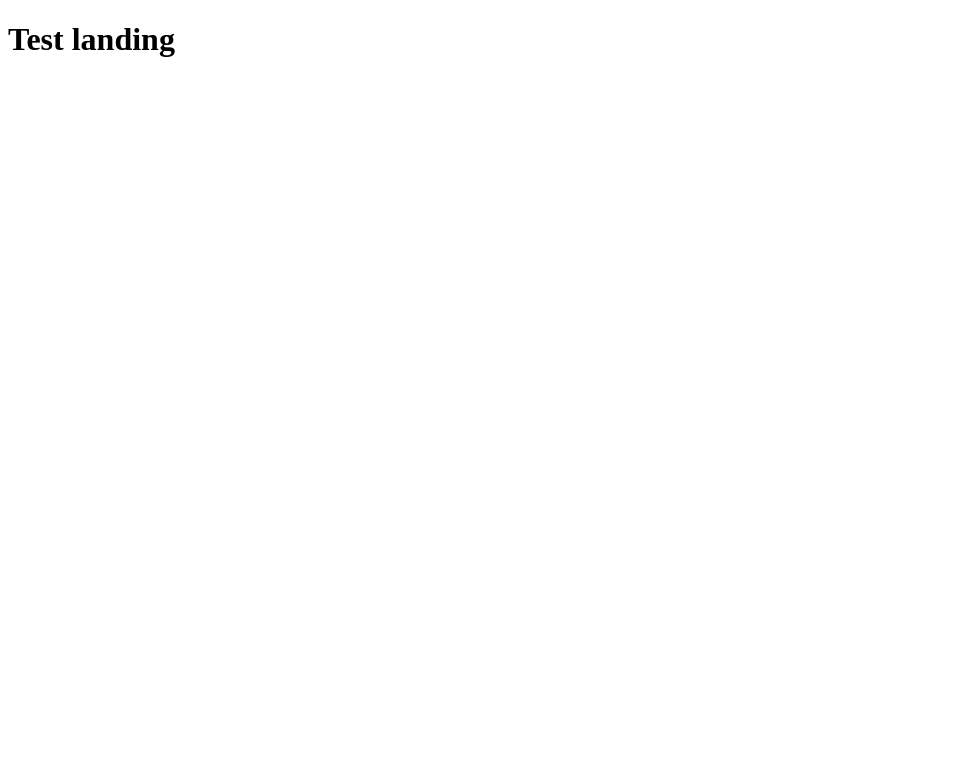
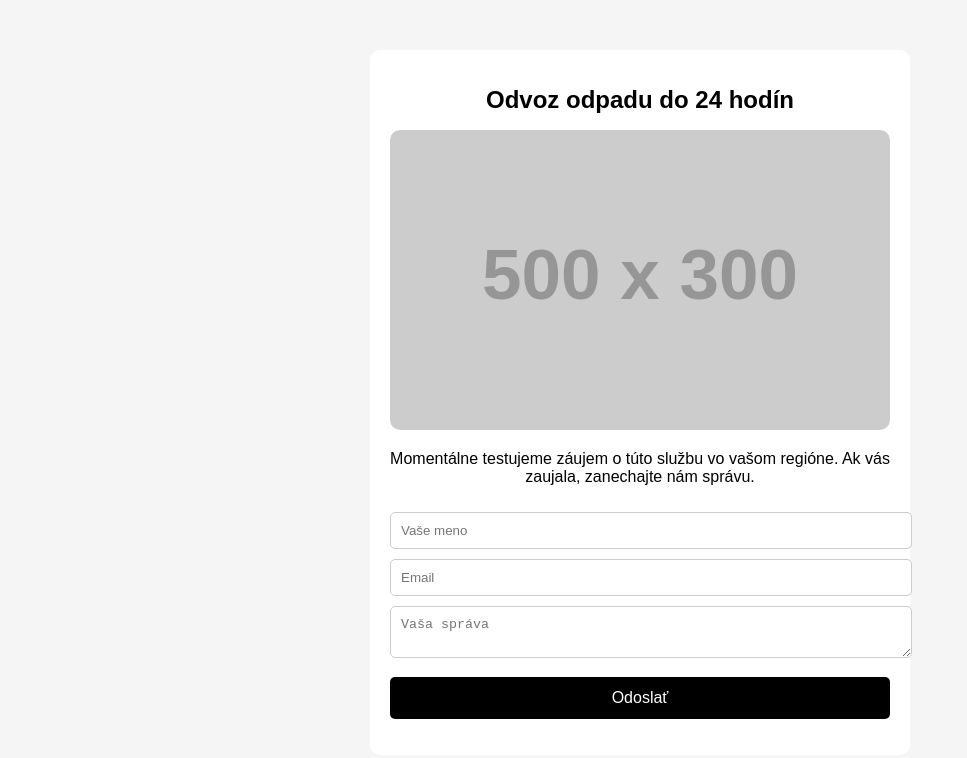
Before and after one commit to pavolsvancarek/Bleme, a plain HTML site: page index.html in a window 1280 px wide. Shown: the whole page, without its empty margins (0-967 px from the left). Drawn offline with Linux system fonts and the light colour scheme; placeholder pictures from the web are drawn by us.

Commit message:
Update index.html

```diff
--- a/index.html
+++ b/index.html
@@ -3,9 +3,111 @@
 <head>
   <meta charset="utf-8">
   <meta name="viewport" content="width=device-width, initial-scale=1">
-  <title>Test</title>
+  <title>Test produktu</title>
+
+  <style>
+    body {
+      font-family: Arial, sans-serif;
+      margin: 0;
+      padding: 0;
+      background: #f5f5f5;
+      text-align: center;
+    }
+    .container {
+      max-width: 500px;
+      margin: 50px auto;
+      background: white;
+      padding: 20px;
+      border-radius: 10px;
+    }
+    h1 {
+      font-size: 24px;
+    }
+    img {
+      width: 100%;
+      border-radius: 10px;
+    }
+    input, textarea {
+      width: 100%;
+      padding: 10px;
+      margin-top: 10px;
+      border-radius: 5px;
+      border: 1px solid #ccc;
+    }
+    button {
+      margin-top: 15px;
+      padding: 12px;
+      width: 100%;
+      background: black;
+      color: white;
+      border: none;
+      border-radius: 5px;
+      font-size: 16px;
+      cursor: pointer;
+    }
+  </style>
 </head>
+
 <body>
-  <h1>Test landing</h1>
+
+<div class="container">
+
+  <h1>Odvoz odpadu do 24 hodín</h1>
+
+  <img src="https://via.placeholder.com/500x300" alt="produkt">
+
+  <p>
+    Momentálne testujeme záujem o túto službu vo vašom regióne.
+    Ak vás zaujala, zanechajte nám správu.
+  </p>
+
+  <form id="form">
+  <input type="text" name="name" placeholder="Vaše meno">
+  <input type="email" name="email" placeholder="Email" required>
+  <textarea name="message" placeholder="Vaša správa"></textarea>
+
+  <input type="hidden" name="slug" value="odvoz-odpadu">
+  <input type="hidden" name="page_url" id="page_url">
+  <input type="hidden" name="user_agent" id="user_agent">
+
+  <button type="submit">Odoslať</button>
+</form>
+
+<p id="status"></p>
+
+<script>
+  document.getElementById('page_url').value = window.location.href;
+  document.getElementById('user_agent').value = navigator.userAgent;
+
+  const form = document.getElementById('form');
+  const status = document.getElementById('status');
+
+  form.addEventListener('submit', async (e) => {
+    e.preventDefault();
+
+    status.textContent = 'Odosielam...';
+
+    const formData = new FormData(form);
+
+    try {
+      const response = await fetch('SEM_VLOZ_URL_Z_APPS_SCRIPTU', {
+        method: 'POST',
+        body: formData
+      });
+
+      const result = await response.json();
+
+      if (result.ok) {
+        status.textContent = 'Ďakujeme, správu sme uložili.';
+        form.reset();
+      } else {
+        status.textContent = 'Chyba: ' + (result.error || 'Nepodarilo sa odoslať formulár.');
+      }
+    } catch (error) {
+      status.textContent = 'Nepodarilo sa odoslať formulár.';
+    }
+  });
+</script>
+
 </body>
 </html>
```
